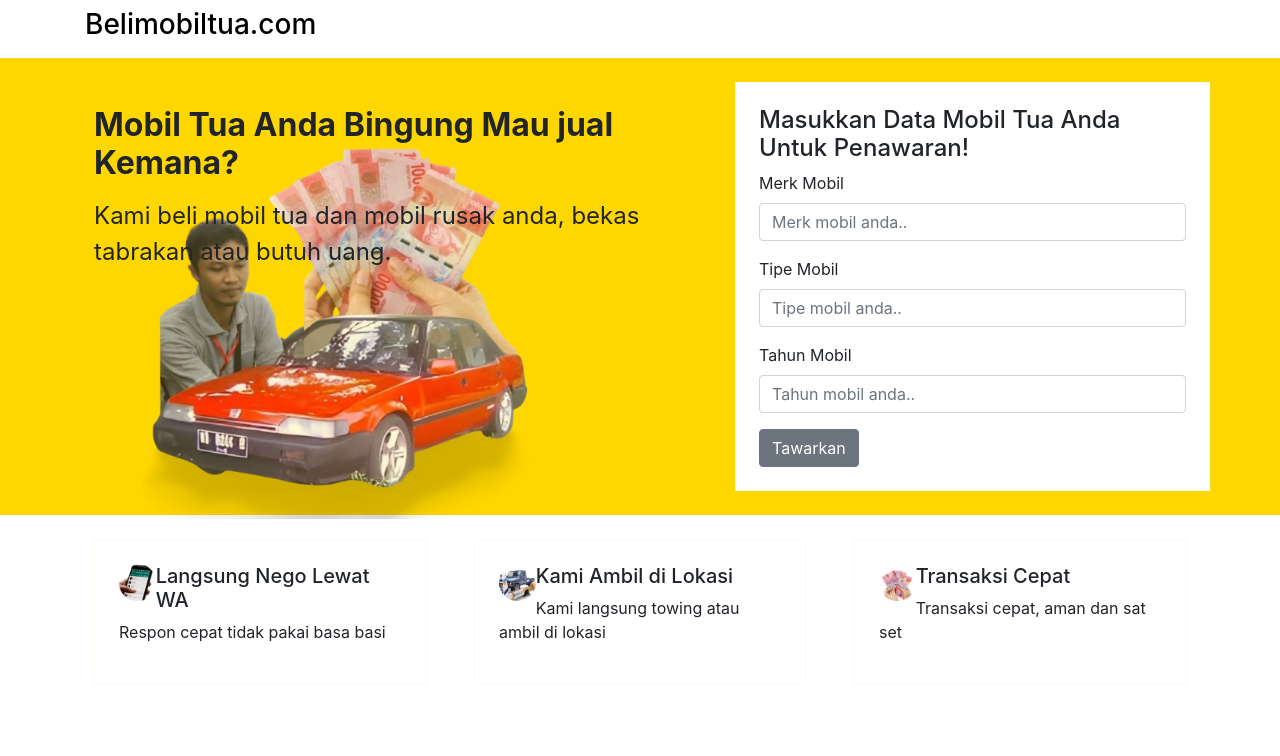
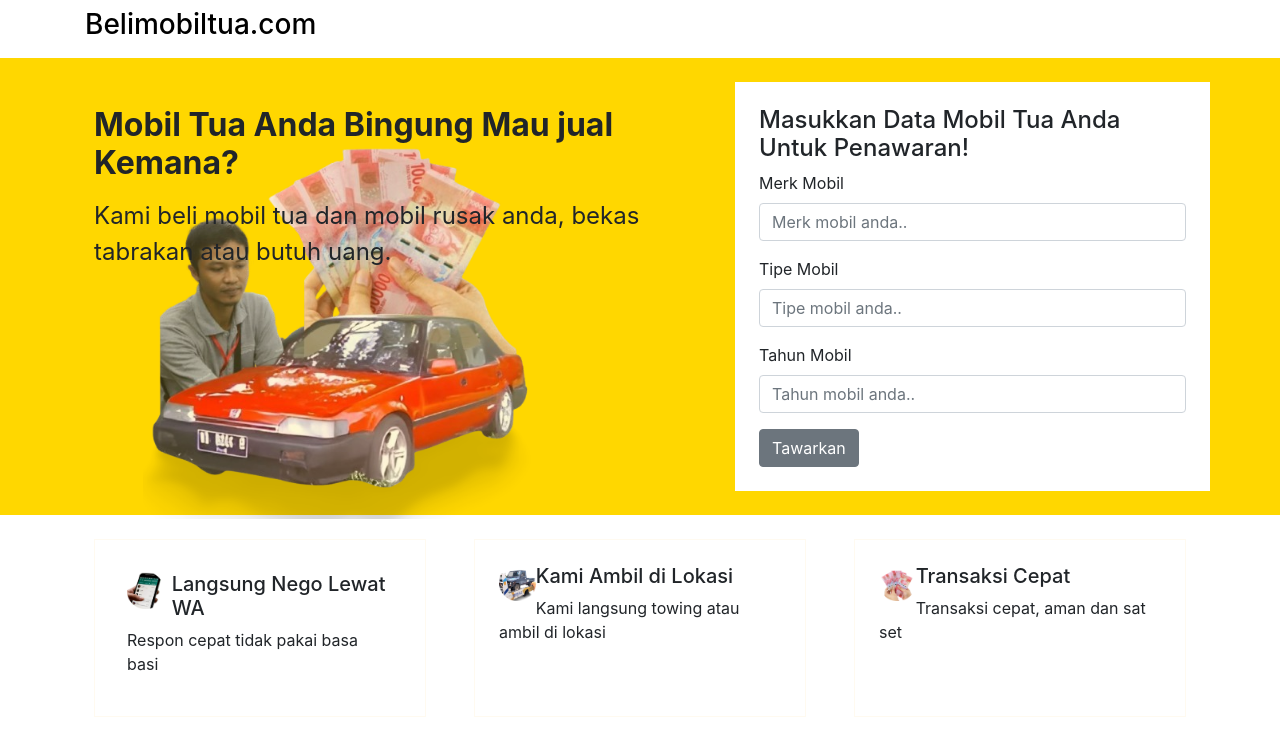
Before and after one commit to kemtol/belimobiltua, a Jekyll site: the page built from index.html, in a window 1280 px wide. Shown: the top 756 px of the page. Built offline with Jekyll 4.4.1, drawn with Linux system fonts in a browser that asks for light colours.

Commit message:
refactor layout for step section to enhance structure and improve spacing

```diff
--- a/_layouts/default.html
+++ b/_layouts/default.html
@@ -76,8 +76,11 @@
       <div class="container">
         <div class="row">
           <div class="step col-lg m-4 p-4">
-            <img src="{{ site.baseurl }}/images/step1.png" class="float-left" style="width: 13%; margin-bottom: 15px;">
-            <h5>Langsung Nego Lewat WA</h5>            <p>Respon cepat tidak pakai basa basi</p>
+            <img src="{{ site.baseurl }}/images/step1.png" class="float-left m-2" style="width: 13%; margin-bottom: 15px;">
+            <div class="m-2">
+              <h5>Langsung Nego Lewat WA</h5>
+              <p>Respon cepat tidak pakai basa basi</p>
+            </div>
           </div>
           <div class="step col-lg m-4 p-4">
             <img src="{{ site.baseurl }}/images/step2.png" class="float-left" style="width: 13%; margin-bottom: 15px;">
```
